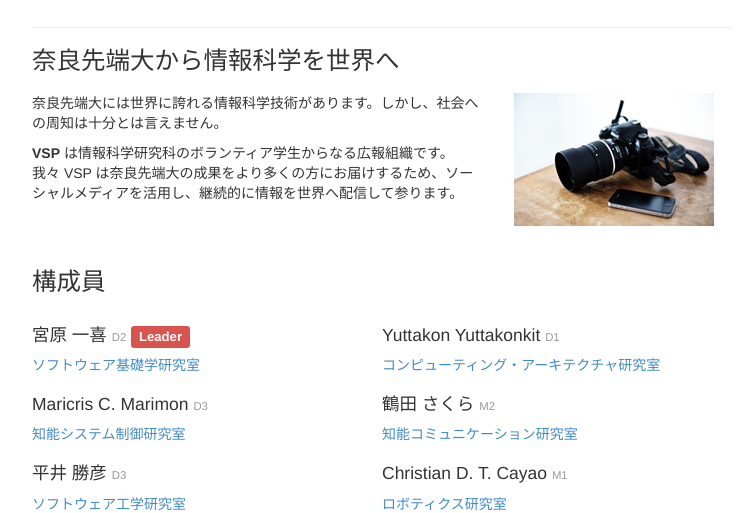
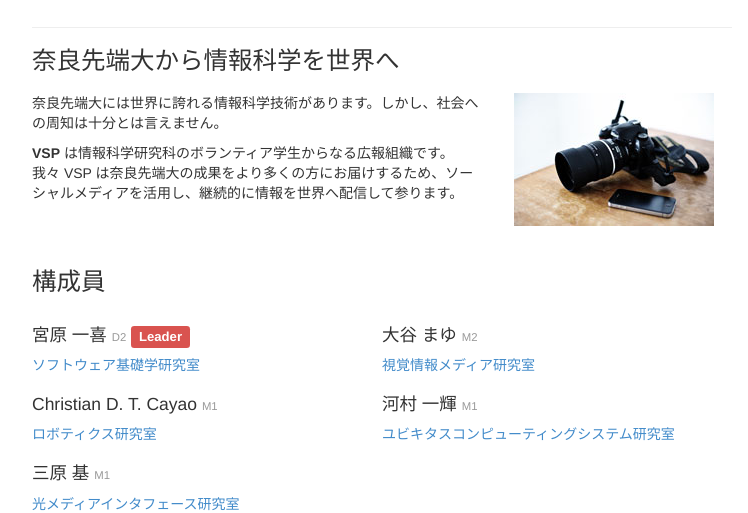
Before and after one commit to kmiya/vsp-web, a plain HTML site: page index-jp.html in a window 1280 px wide. Shown: the part 290-803 px from the top of the page, without its empty margins (258-1006 px from the left). Drawn offline with Linux system fonts and the light colour scheme.

Commit message:
update members

```diff
--- a/index-jp.html
+++ b/index-jp.html
@@ -62,32 +62,30 @@
               <p><a href="http://ito-lab.naist.jp/">ソフトウェア基礎学研究室</a></p>
             </section>
 
-            <section class="member">
-              <h3>Maricris C. Marimon <small>D3</small></h3>
-              <p><a href="http://genesis.naist.jp/">知能システム制御研究室</a></p>
-            </section>
-
-            <section>
-              <h3>平井 勝彦 <small>D3</small></h3>
-              <p><a href="http://se-naist.jp/">ソフトウェア工学研究室</a></p>
-            </section>
-          </div>
-
-          <div class="col-sm-6">
-            <section class="member">
-              <h3>Yuttakon Yuttakonkit <small>D1</small></h3>
-              <p><a href="http://arch.naist.jp/">コンピューティング・アーキテクチャ研究室</a></p>
-            </section>
-
-            <section class="member">
-              <h3>鶴田 さくら <small>M2</small></h3>
-              <p><a href="http://ahclab.naist.jp/">知能コミュニケーション研究室</a></p>
-            </section>
-
             <section>
               <h3>Christian D. T. Cayao <small>M1</small></h3>
               <p><a href="http://robotics.naist.jp/">ロボティクス研究室</a></p>
             </section>
+
+            <section class="member">
+              <h3>三原 基 <small>M1</small></h3>
+              <p><a href="http://omilab.naist.jp/index-jp.html">光メディアインタフェース研究室</a></p>
+            </section>
+          </div>
+
+          <!-- -->
+          <div class="col-sm-6">
+            <section class="member">
+              <h3>大谷 まゆ <small>M2</small></h3>
+              <p><a href=" http://yokoya.naist.jp/">視覚情報メディア研究室</a></p>
+
+            </section>
+
+            <section class="member">
+              <h3>河村 一輝 <small>M1</small></h3>
+              <p><a href=" http://ubi-lab.naist.jp">ユビキタスコンピューティングシステム研究室</a></p>
+            </section>
+
           </div>
 
         </div>
```
Also changed, not shown: index.html (+9 -8 lines).
